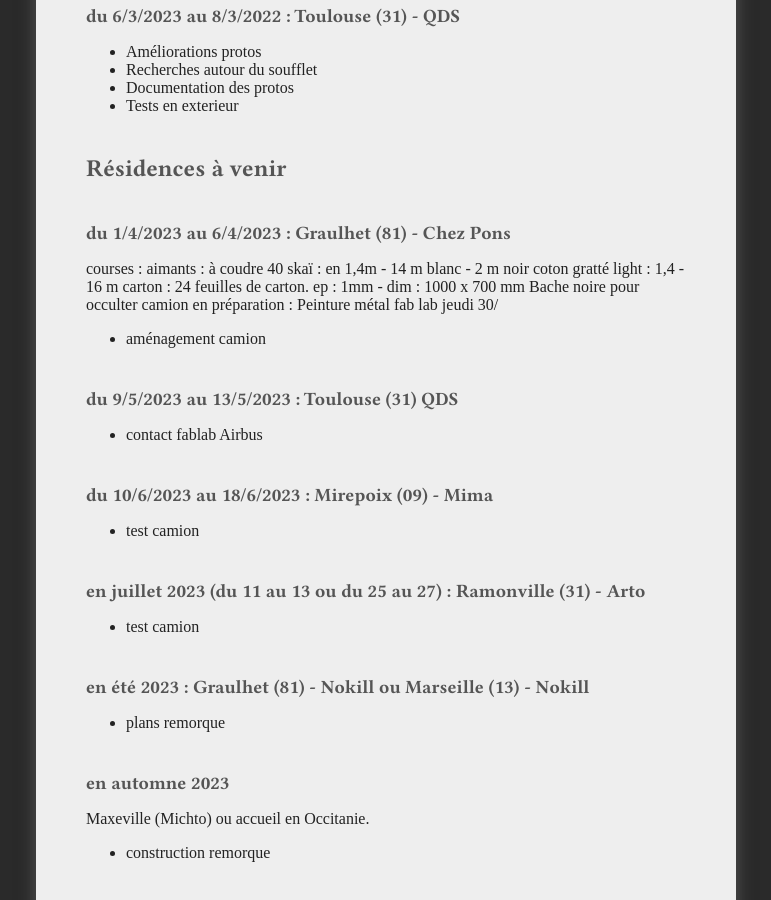
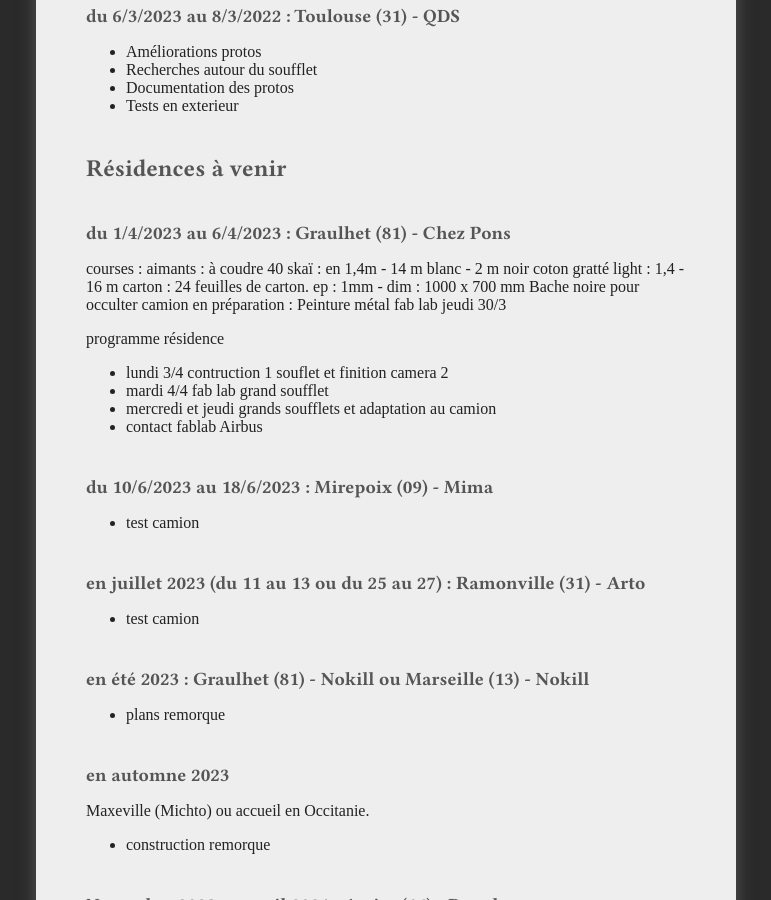
Before and after one commit to virginienokill/camera-obscura, a Jekyll site: the page built from contenu/production.md, in a window 1280 px wide and 900 px high, scrolled down 1007 px. Shown: the whole window, without its empty margins (254-1025 px from the left). Built offline with Jekyll 4.4.1, drawn with Linux system fonts in a browser that asks for light colours; nearby versions of some CDN libraries; some web fonts are replaced; our own code applies the rules of GitHub Pages for plain Markdown files; a script that is not in the unit is left out; the repository's description, which GitHub fills in, is left out.

Commit message:
Update production.md

```diff
--- a/contenu/production.md
+++ b/contenu/production.md
@@ -56,12 +56,12 @@
 Bache noire pour occulter camion
 en préparation :
 Peinture métal
-fab lab jeudi 30/
+fab lab jeudi 30/3
 
-
-- aménagement camion
-
-### du 9/5/2023 au 13/5/2023 : Toulouse (31) QDS
+programme résidence
+- lundi 3/4 contruction 1 souflet et finition camera 2
+- mardi 4/4 fab lab grand soufflet
+- mercredi et jeudi grands soufflets et adaptation au camion
 - contact fablab Airbus
 
 ### du 10/6/2023 au 18/6/2023 : Mirepoix (09) - Mima
```
